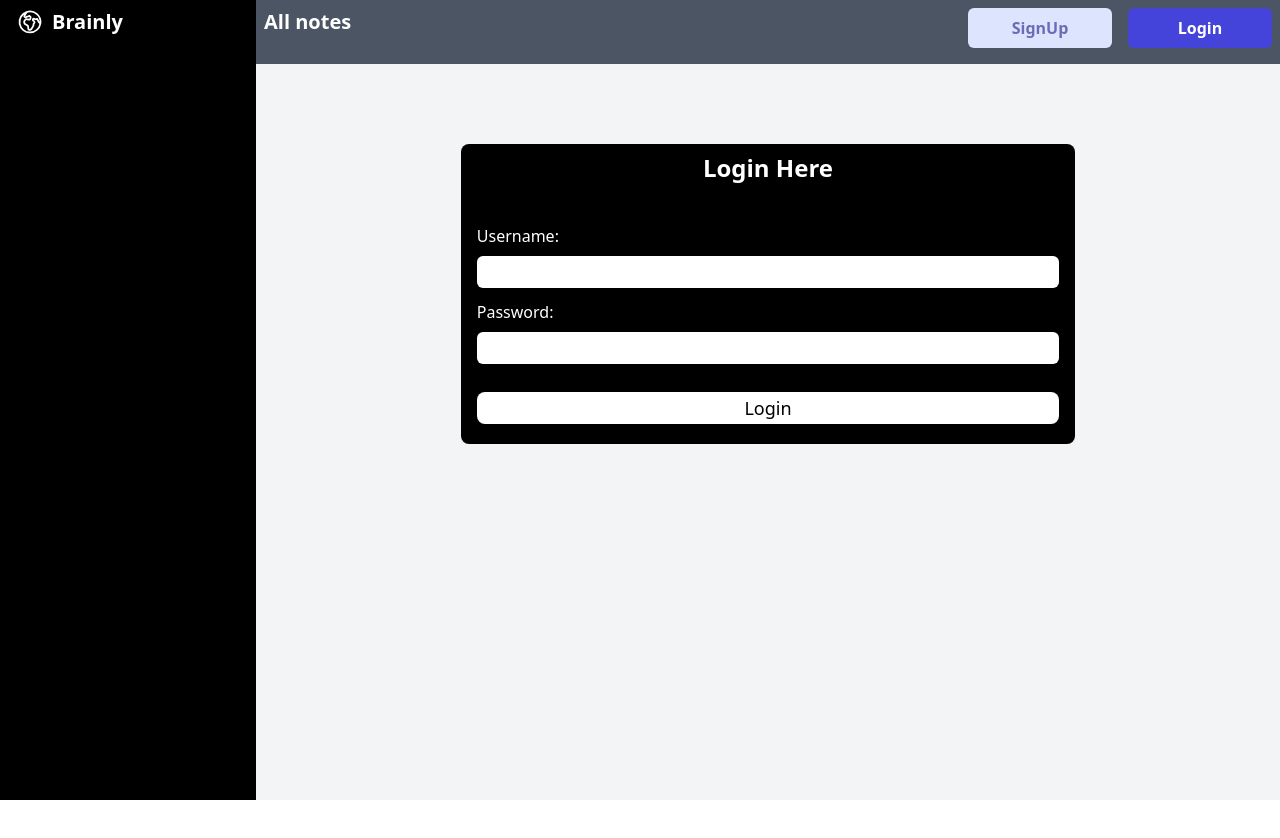
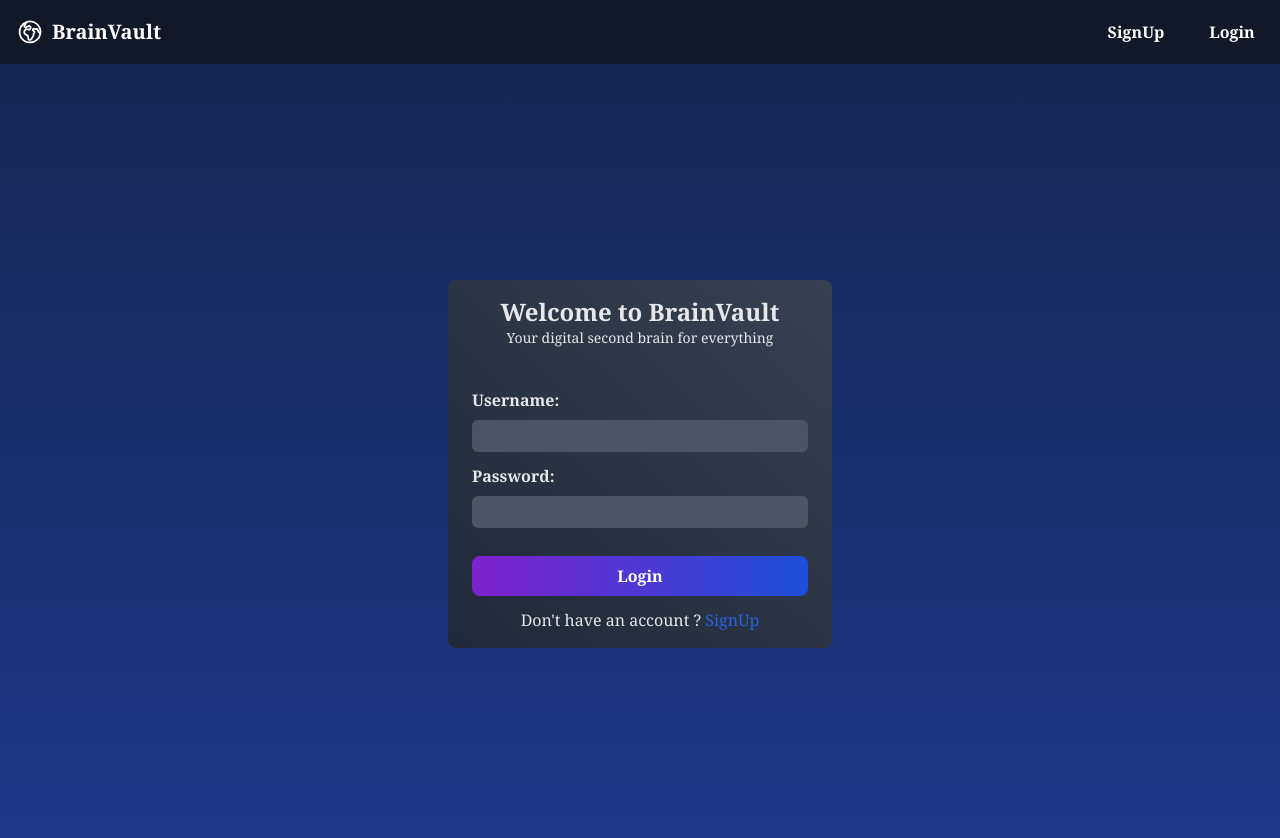
Before and after one commit to bhargavdash/brainly-app, a React (Vite) app in the folder frontend/: page /login in a window 1280 px wide. Shown: the top 838 px of the page. Before the commit the page ends 800 px from the top, so only its background shows below. Built offline with nearby package versions, Linux system fonts and the light colour scheme; no server answers.

Commit message:
Styled login & signup UI

```diff
--- a/frontend/index.html
+++ b/frontend/index.html
@@ -4,7 +4,7 @@
     <meta charset="UTF-8" />
     <link rel="icon" type="image/svg+xml" href="/vite.svg" />
     <meta name="viewport" content="width=device-width, initial-scale=1.0" />
-    <title>Brainly</title>
+    <title>BrainVault</title>
   </head>
   <body>
     <div id="root"></div>
--- a/frontend/src/App.tsx
+++ b/frontend/src/App.tsx
@@ -1,7 +1,6 @@
 import { useEffect, useState } from "react";
 import { BrowserRouter, Routes, Route } from "react-router-dom";
 import { Navbar } from "./components/Navbar";
-import { Sidebar } from "./components/Sidebar";
 import { Dashboard } from "./pages/Dashboard";
 import { Home } from "./pages/Home";
 import { Login } from "./pages/Login";
@@ -39,6 +38,7 @@ function App (){
         }
     })
 
+    // eslint-disable-next-line @typescript-eslint/no-explicit-any
     const parsedContent: ContentItem[] = response.data.content.map((item: any) => ({
       ...item,
       createdAt: typeof item.createdAt === "string" ? new Date(item.createdAt) : item.createdAt,
@@ -47,16 +47,18 @@ function App (){
     setUserData(parsedContent);
   }
 
+
   useEffect(()=> {
     setIsLoggedIn(localStorage.getItem("token") ? true : false);
-    fetchData();
   },[])
 
+  if(isLoggedIn){
+    fetchData();
+  }
   return <>
     <div>
 
-    <div className='flex min-h-screen'>
-      <Sidebar isLoggedIn={isLoggedIn} setIsLoggedIn={setIsLoggedIn}/>
+    <div className='font-serif flex min-h-screen'>
       <div className={`relative flex-1 bg-gray-100`}>
         <BrowserRouter>
           <Navbar isLoggedIn={isLoggedIn} setIsLoggedIn={setIsLoggedIn}
--- a/frontend/src/components/Navbar.tsx
+++ b/frontend/src/components/Navbar.tsx
@@ -6,6 +6,7 @@ import { Button } from "./ui/Button"
 import { useNavigate } from "react-router-dom"
 import { Dialog } from "./ui/Dialog"
 import { DialogOption } from "./ui/DialogOption"
+import { LogoIcon } from "../icons/LogoIcon"
 // import { DialogLookup } from "./ui/DialogLookup"
 
 interface NavbarProps {
@@ -69,20 +70,24 @@ export const Navbar = (props: NavbarProps) => {
         props.onContentAdded();
         props.setIsDialogOpen(false);
     }
+    const routeToHome = () => {
+        navigate('/')
+    }
     return <>
-    <div className='text-white p-2 h-16 flex flex-1 justify-between bg-gray-600'>
-        <div className='text-xl font-bold'>
-            All notes
+    <div className='text-white p-2 h-16 flex flex-1 justify-between bg-gray-900'>
+        <div className="flex gap-2 items-center ml-2">
+            <LogoIcon size="lg"/>
+            <p onClick={routeToHome} className="hover:cursor-pointer font-bold text-xl">BrainVault</p>
         </div>
         <div className="flex gap-4">
             <Button
-            variant="secondary" size="lg"
+            variant="secondary" size="md"
             text={`${props.isLoggedIn ? "Share Brain" : "SignUp"}`}
             startIcon={props.isLoggedIn ? <ShareIcon size="md" /> : null}
             onClick={props.isLoggedIn ? handleShareBrain : signupUser}
             />
 
-            <Button variant="primary" size="lg"
+            <Button variant="primary" size="md"
             text={`${props.isLoggedIn ? "Add Content" : "Login"}`}
             startIcon={props.isLoggedIn ? <PlusIcon size="md" /> : null}
             onClick={props.isLoggedIn ? handleAddContent : loginUser}
--- a/frontend/src/components/ui/Button.tsx
+++ b/frontend/src/components/ui/Button.tsx
@@ -12,13 +12,13 @@ interface ButtonProps {
 
 const sizeChart = {
     "sm": {w: "w-12", h: "h-10"},
-    "md": {w: "w-20", h: "h-16"},
+    "md": {w: "w-20", h: "h-12"},
     "lg": {w: "w-36", h: "h-10"}
 }
 
 const variantStyles = {
-    "primary": "hover:bg-blue-600 bg-purple-600 text-white",
-    "secondary": "hover:bg-blue-200 bg-purple-300 text-purple-500"
+    "primary": "hover:underline",
+    "secondary": "hover:underline"
 }
 
 const disabledStyle = "bg-gray-400 text-gray-700 cursor-not-allowed opacity-60";
--- a/frontend/src/pages/Home.tsx
+++ b/frontend/src/pages/Home.tsx
@@ -1,8 +1,10 @@
 export const Home = () => {
     return <>
-        <div className='mt-32 text-4xl font-bold text-gray-900 flex flex-col gap-2 justify-center items-center'>
-            <p>Welcome to your second brain!!</p>
-            <p>Login/Signup to access your content</p>
+        <div className="flex justify-center items-center bg-gradient-to-b from-blue-950  to-blue-900 w-full h-screen text-white">
+            <div className='text-4xl flex flex-col justify-center items-center'>
+                <p>Welcome to your second brain!!</p>
+                <p>Login/Signup to access your content</p>
+            </div>
         </div>
     </>
 }
--- a/frontend/src/pages/Login.tsx
+++ b/frontend/src/pages/Login.tsx
@@ -13,6 +13,10 @@ export const Login = (props: LoginProps) => {
 
     const navigate = useNavigate();
 
+    const routeToSignUp = () => {
+        navigate('/signup')
+    }
+
     const handleLogin = async() => {
         const response = await axios.post("http://localhost:3000/api/v1/signin", {
             username: usernameRef.current?.value,
@@ -27,21 +31,29 @@ export const Login = (props: LoginProps) => {
     }
 
     return <>
-        <div className='rounded-lg px-4 py-2 mt-20 bg-black text-white w-[60%] mx-auto flex flex-col'>
-            <div className='mx-auto font-bold text-2xl mb-10'>
-                Login Here
+    <div className="flex justify-center items-center bg-gradient-to-b from-blue-950  to-blue-900 w-full h-screen text-white">
+
+        <div className='rounded-lg px-6 py-4 bg-gradient-to-tr from-gray-800 to-gray-700 text-gray-200 w-[30%] mx-auto flex flex-col'>
+            <div className='mx-auto flex flex-col justify-center items-center mb-10'>
+                <p className='font-bold text-2xl'>Welcome to BrainVault</p>
+                <p className='text-sm'>Your digital second brain for everything</p>
             </div>
             <div>
-                <p className='mb-2'>Username:</p>
-                <input ref={usernameRef} className="p-2 text-black h-8 rounded-md w-full mb-3" type="email" />
+                <p className='mb-2 font-bold'>Username:</p>
+                <input ref={usernameRef} className="p-2 text-white h-8 rounded-md w-full mb-3 bg-gray-600" type="email" />
             </div>
             <div>
-                <p className='mb-2'>Password: </p>
-                <input ref={passwordRef} className="p-2 text-black h-8 rounded-md w-full mb-3" type="password" />
+                <p className='mb-2 font-bold'>Password: </p>
+                <input ref={passwordRef} className="p-2 text-white h-8 rounded-md w-full mb-3 bg-gray-600" type="password" />
             </div>
-            <div onClick={handleLogin} className="hover:cursor-pointer h-8 mt-4 text-lg flex justify-center items-center rounded-lg w-full mb-3 bg-white text-black">
-                Login
+            <div onClick={handleLogin} className="transition-all duration-300 hover:p-3 font-bold hover:cursor-pointer p-2 mt-4 text-md flex justify-center items-center rounded-lg w-full mb-3 bg-gradient-to-l from-blue-700 to-purple-700 text-white">
+                <p>Login</p>
+            </div>
+            <div className='flex justify-center items-center'>
+                <p>Don't have an account ?&nbsp;</p>
+                <p onClick={routeToSignUp} className='text-blue-600 hover:underline hover:cursor-pointer'>SignUp</p>
             </div>
         </div>
+    </div>
     </>
 }
--- a/frontend/src/pages/Signup.tsx
+++ b/frontend/src/pages/Signup.tsx
@@ -9,6 +9,10 @@ export const Signup = () => {
 
     const navigate = useNavigate();
 
+    const routeToLogin = () => {
+        navigate('/login')
+    }
+
     const handleSignUp = async() => {
         const response = await axios.post('http://localhost:3000/api/v1/signup', {
             username: usernameRef.current?.value,
@@ -19,20 +23,28 @@ export const Signup = () => {
     }
 
     return <>
-        <div className='rounded-lg px-4 py-2 mt-20 bg-black text-white w-[60%] mx-auto flex flex-col'>
-            <div className='mx-auto font-bold text-2xl mb-10'>
-                Signup Here
+        <div className="flex justify-center items-center bg-gradient-to-b from-blue-950  to-blue-900 w-full h-screen text-white">
+
+    <div className='rounded-lg px-6 py-4 bg-gradient-to-tr from-gray-800 to-gray-700 text-gray-200 w-[30%] mx-auto flex flex-col'>
+        <div className='mx-auto flex flex-col justify-center items-center mb-10'>
+            <p className='font-bold text-2xl'>Welcome to BrainVault</p>
+            <p className='text-sm'>Your digital second brain for everything</p>
         </div>
         <div>
-                <p className='mb-2'>Username:</p>
-                <input ref={usernameRef} className="pl-2 text-black h-8 rounded-md w-full mb-3" type="email" />
+            <p className='mb-2 font-bold'>Username:</p>
+            <input ref={usernameRef} className="p-2 text-white h-8 rounded-md w-full mb-3 bg-gray-600" type="email" />
         </div>
         <div>
-                <p className='mb-2'>Password: </p>
-                <input ref={passwordRef} className="pl-2 text-black h-8 rounded-md w-full mb-3" type="password" />
+            <p className='mb-2 font-bold'>Password: </p>
+            <input ref={passwordRef} className="p-2 text-white h-8 rounded-md w-full mb-3 bg-gray-600" type="password" />
         </div>
-            <div onClick={handleSignUp} className="hover:cursor-pointer h-8 mt-4 text-lg flex justify-center items-center rounded-lg w-full mb-3 bg-white text-black">
-                Signup
+        <div onClick={handleSignUp} className="transition-all duration-300 hover:p-3 font-bold hover:cursor-pointer p-2 mt-4 text-md flex justify-center items-center rounded-lg w-full mb-3 bg-gradient-to-l from-blue-700 to-purple-700 text-white">
+            <p>Signup</p>
+        </div>
+        <div className='flex justify-center items-center'>
+            <p>Already have an account ?&nbsp;</p>
+            <p onClick={routeToLogin} className='text-blue-600 hover:underline hover:cursor-pointer'>Login</p>
+        </div>
     </div>
 </div>
     </>
--- a/frontend/tailwind.config.js
+++ b/frontend/tailwind.config.js
@@ -6,13 +6,13 @@ export default {
   ],
   theme: {
     extend: {
-      colors: {
-        purple: {
-          300: "#dde4fe",
-          500: "#6a6cb5",
-          600: "#4444db"
-        }
-      }
+      // colors: {
+      //   purple: {
+      //     300: "#dde4fe",
+      //     500: "#6a6cb5",
+      //     600: "#4444db"
+      //   }
+      // }
     },
   },
   plugins: [],
```
Lines whose indentation alone changed are shown as unchanged.
